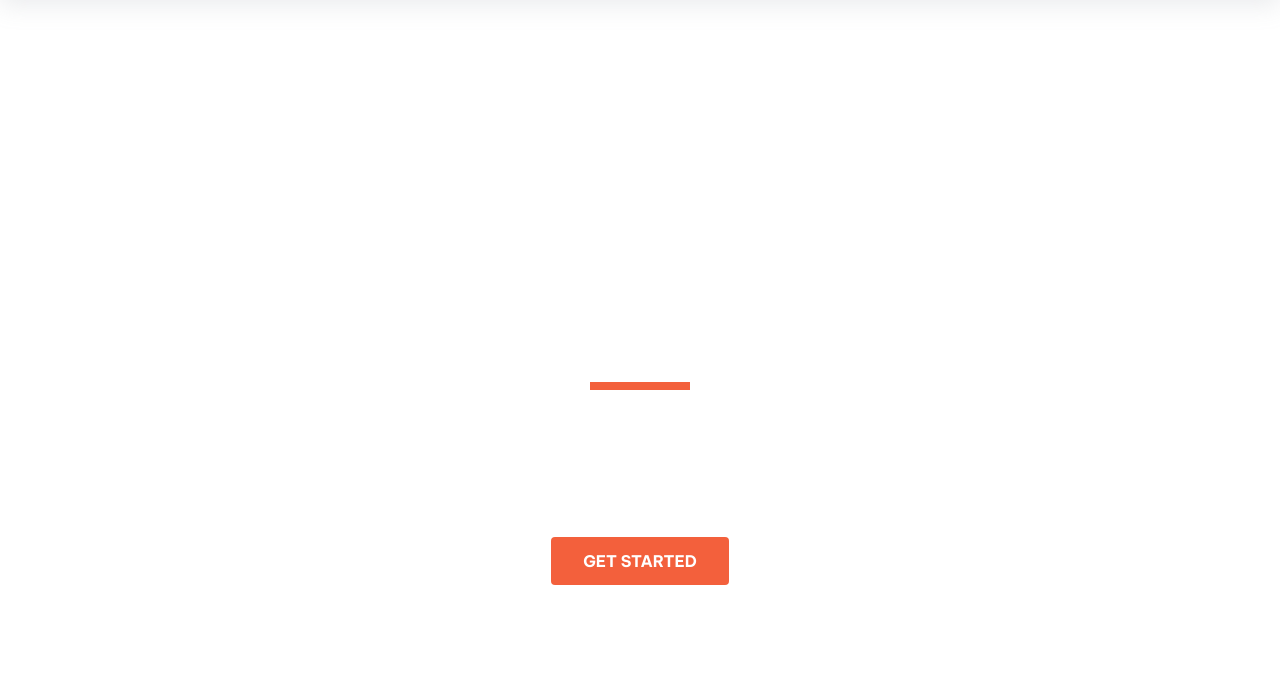
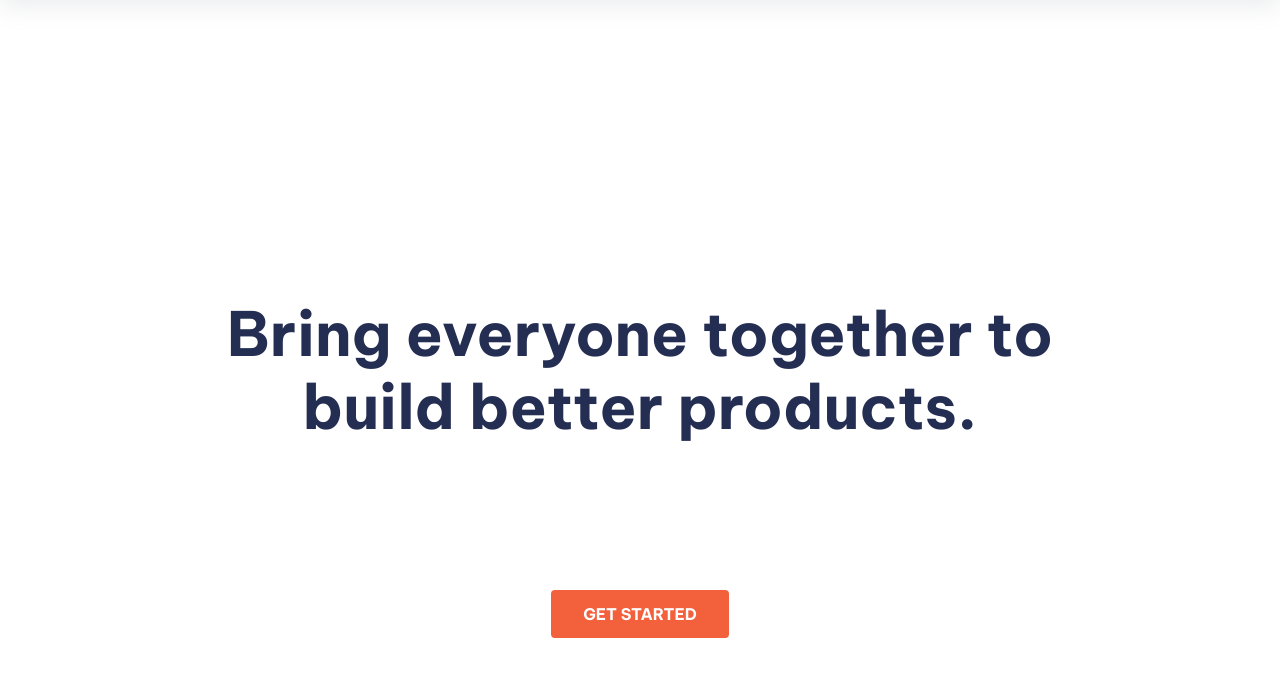
Before and after one commit to jkaps9/manage-landing-page, a website built with webpack: page src/template.html in a window 1280 px wide. Shown: the part 88-764 px from the top of the page. Built offline with nearby package versions, Linux system fonts and the light colour scheme.

Commit message:
remove fixed position from header

```diff
--- a/src/critical.css
+++ b/src/critical.css
@@ -38,23 +38,7 @@
       max-width: calc(829 / 16 * 1rem);
       /* 16px - 24px */
       margin: 0 auto clamp(1rem, 4vw, 1.5rem);
-      color: var(--color-body-text-light);
       position: relative;
-
-      &:after {
-        /* Divider Line */
-        content: "";
-        /* 60px - 100px */
-        width: clamp(3.75rem, 9.5vw, 6.25rem);
-        /* 4px - 8px */
-        height: clamp(0.25rem, 0.8vw, 0.5rem);
-        /* 16px - 24px */
-        margin: clamp(1rem, 4vw, 1.5rem) auto clamp(1rem, 4vw, 1.5rem);
-        background: var(--color-primary);
-        opacity: 1;
-        position: relative;
-        display: block;
-      }
     }
 
     p {
--- a/src/root.css
+++ b/src/root.css
@@ -282,7 +282,7 @@ body.dark-mode {
 /* ****** */
 header {
   width: 100%;
-  position: fixed;
+  position: relative;
   padding: 0.75rem 1rem;
   background-color: #ffffff;
   box-shadow: rgba(149, 157, 165, 0.2) 0px 8px 24px;
```
